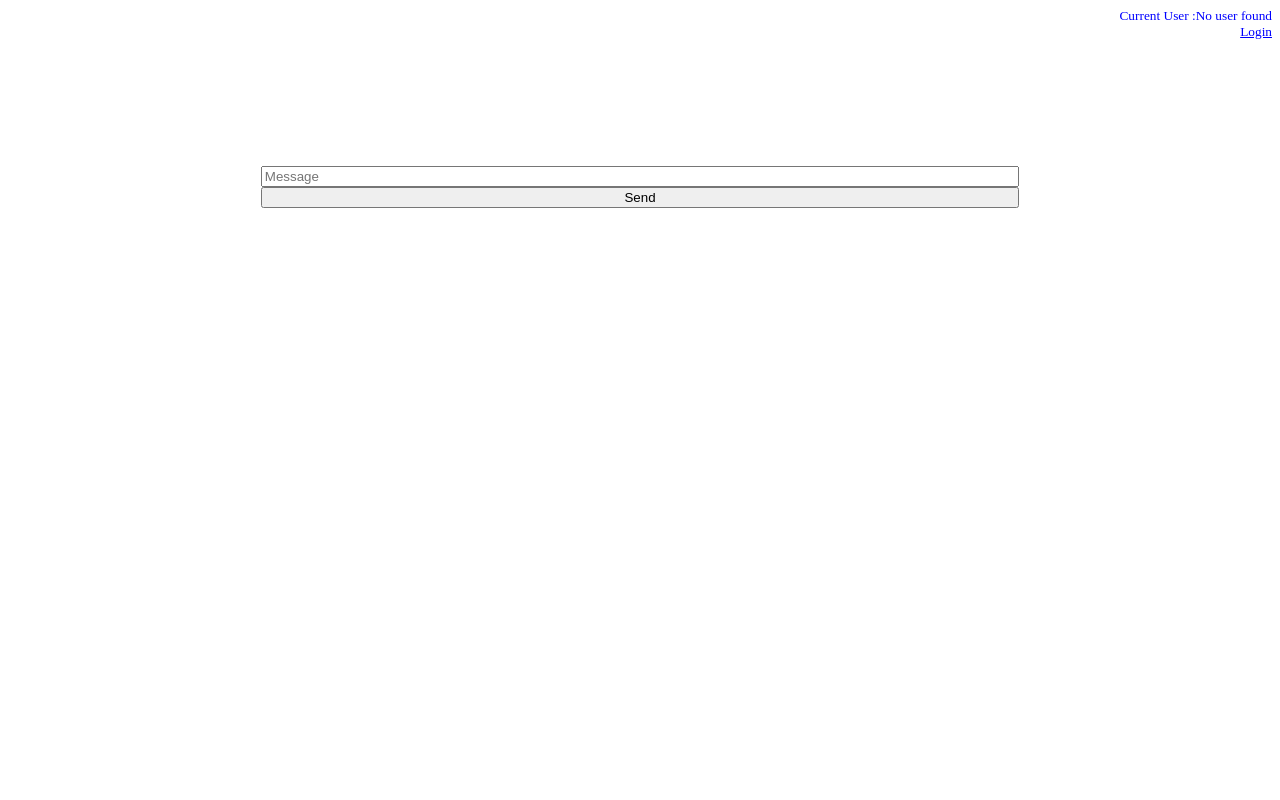
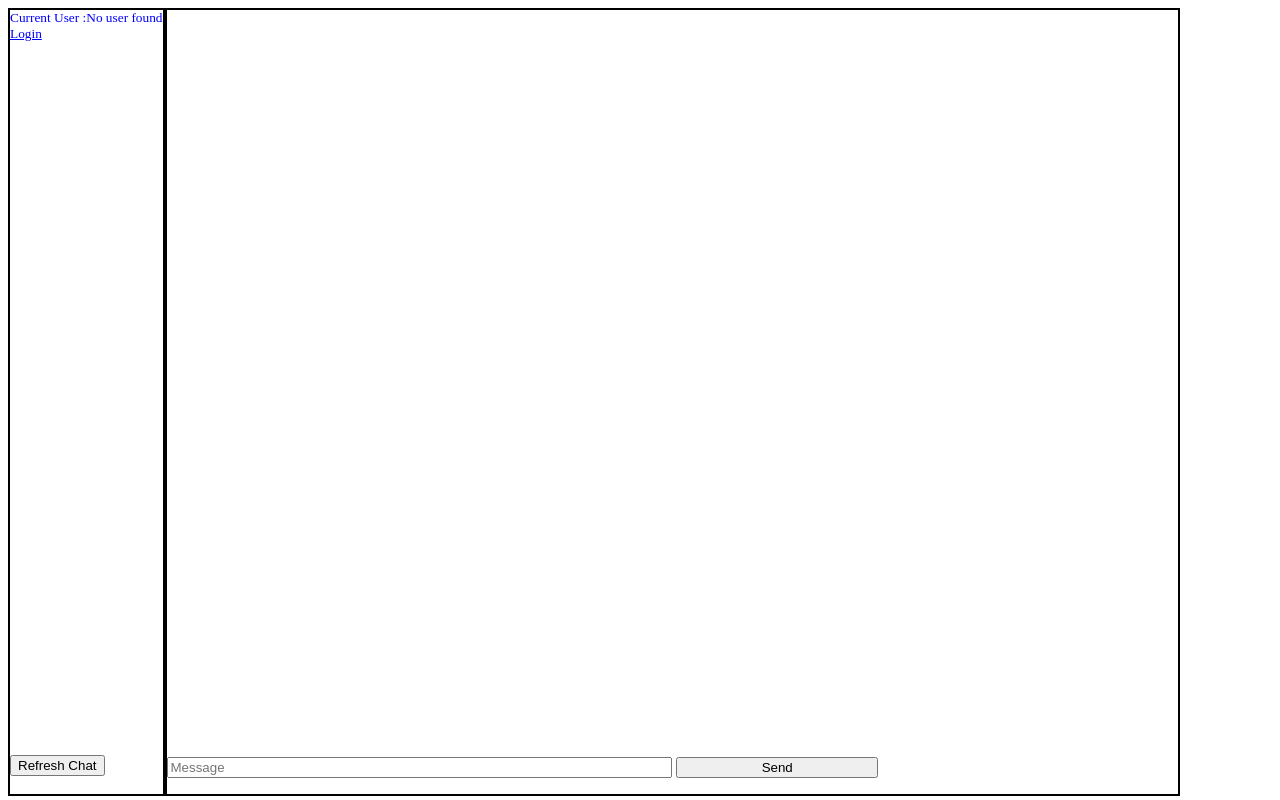
Before and after one commit to ansh1406/openChat, a website: page MyFirstServer/index.html in a window 1280 px wide. Drawn offline with Linux system fonts and the light colour scheme; no server answers.

Commit message:
addition

```diff
--- a/MyFirstServer/client.js
+++ b/MyFirstServer/client.js
@@ -2,7 +2,9 @@ var submit = document.getElementById("form1");
 var logout = document.getElementById('logout');
 var login = document.getElementById('login');
 var uid = document.getElementById('uid');
+var chatArea = document.getElementById('chatArea');
 refreshUid();
+addChat();
 submit.addEventListener('submit', async function (event) {
     event.preventDefault();
     if (!localStorage.getItem('username')) {
@@ -18,6 +20,7 @@ submit.addEventListener('submit', async function (event) {
             'username': username
         };
         let res = await fetchData('/chat', data);
+        addChat();
         field[0].value = '';
     }
 });
@@ -47,7 +50,7 @@ logout.addEventListener('click', function (event) {
     }
 });
 login.addEventListener('click', (event) => {
-    location.href='/login.html'
+    location.href = '/login.html'
 })
 function refreshUid() {
     uid.innerHTML = localStorage.getItem('username');
@@ -61,3 +64,21 @@ function refreshUid() {
         login.style.display = 'none';
     }
 }
+async function addChat() {
+    chatArea.innerHTML = "";
+    let res = await fetch('/getChat', { method: "POST" });
+    let chats = await res.json();
+    console.log(chats);
+    for (chat in chats) {
+        let div = document.createElement('div');
+        div.classList.add('chat');
+        let sender = document.createElement('p');
+        let message = document.createElement('p');
+        sender.textContent = chats[chat].user;
+        message.textContent = chats[chat].chat;
+        div.appendChild(sender);
+        div.appendChild(message);
+        chatArea.appendChild(div);
+    }
+}
+setInterval(addChat, 10000);
--- a/MyFirstServer/index.html
+++ b/MyFirstServer/index.html
@@ -5,23 +5,30 @@
     <link rel=" stylesheet" href="style.css" />
 </head>
 <body>
-    <div id="main">
-        <div id=" details">
-            <span  id="uid" class="data" ></span>
+    <div class="main">
+        <div class="partition">
+            <div class=" details">
                 <span class="data">Current User :  </span>
+                <span id="uid" class="data"></span>
+
             </div>
-        <div id="details2">
+            <div class="details">
                 <span id="logout" class="data"><u>Logout</u></span>
                 <span id="login" class="data"><u>Login</u></span>
             </div>
+            <div class="refresh">
+                <button id="refresh" onclick="addChat()">Refresh Chat</button>
+            </div>
+
+        </div>
+        <div class="partition" id="partition2">
+            <div id="chatArea"></div>
             <div id="div1">
-            <form id="form1">
-                <div id="div2">
-                    <input type="text" placeholder="Message" />
-                    <input type="submit" value="Send" />
+                <form id="form1" >
+                        <input type="text" placeholder="Message" style="width:50%"/>
+                        <input type="submit" value="Send" style="width:20%" />
+                </form>
             </div>
-            </form>
-
         </div>
     </div>
     <script src="client.js"></script>
--- a/MyFirstServer/style.css
+++ b/MyFirstServer/style.css
@@ -1,32 +1,52 @@
+.main{
+    display:flex;
+    flex-direction:row;
+    height:100%;
+}
 #div1 {
     display: flex;
-    flex-direction: column;
-    margin-left: 20%;
-    margin-right: 20%;
-    margin-top: 10%;
+    flex-direction :row;
+    width:100%;
+    position:absolute;
+    bottom:0px;
 }
 
-#div2 {
+
+.details {
     display: flex;
-    flex-direction: column;
-    margin: auto;
+    flex-direction: row;
+    position:relative;
+    bottom:0px;
 }
 
-#details {
+.partition {
     display: flex;
-    flex-direction: row;
+    justify-content:left;
+    flex-direction: column;
+    margin-left:0px;
+    border:solid;
+    height:100%;
+    border-width:2px;
 }
-
-#main {
-    display: flex;
-    flex-direction: column;
-    margin: auto;
+#partition2{
+    width:80%;
+    position:relative;
+    overflow-y:scroll;
 }
 .data {
     color: blue;
     font-size: smaller;
     float:right;
 }
-#logout{
-
+#form1{
+    width:100%;
 }
+.refresh{
+    position:absolute;
+    bottom:3%;
+}
+.chat{
+    border:solid;
+    border-width:1px;
+    border-color:cadetblue;
+}
```
Also changed, not shown: MyFirstServer/server.js (+16 -5 lines). Lines whose indentation alone changed are shown as unchanged.
